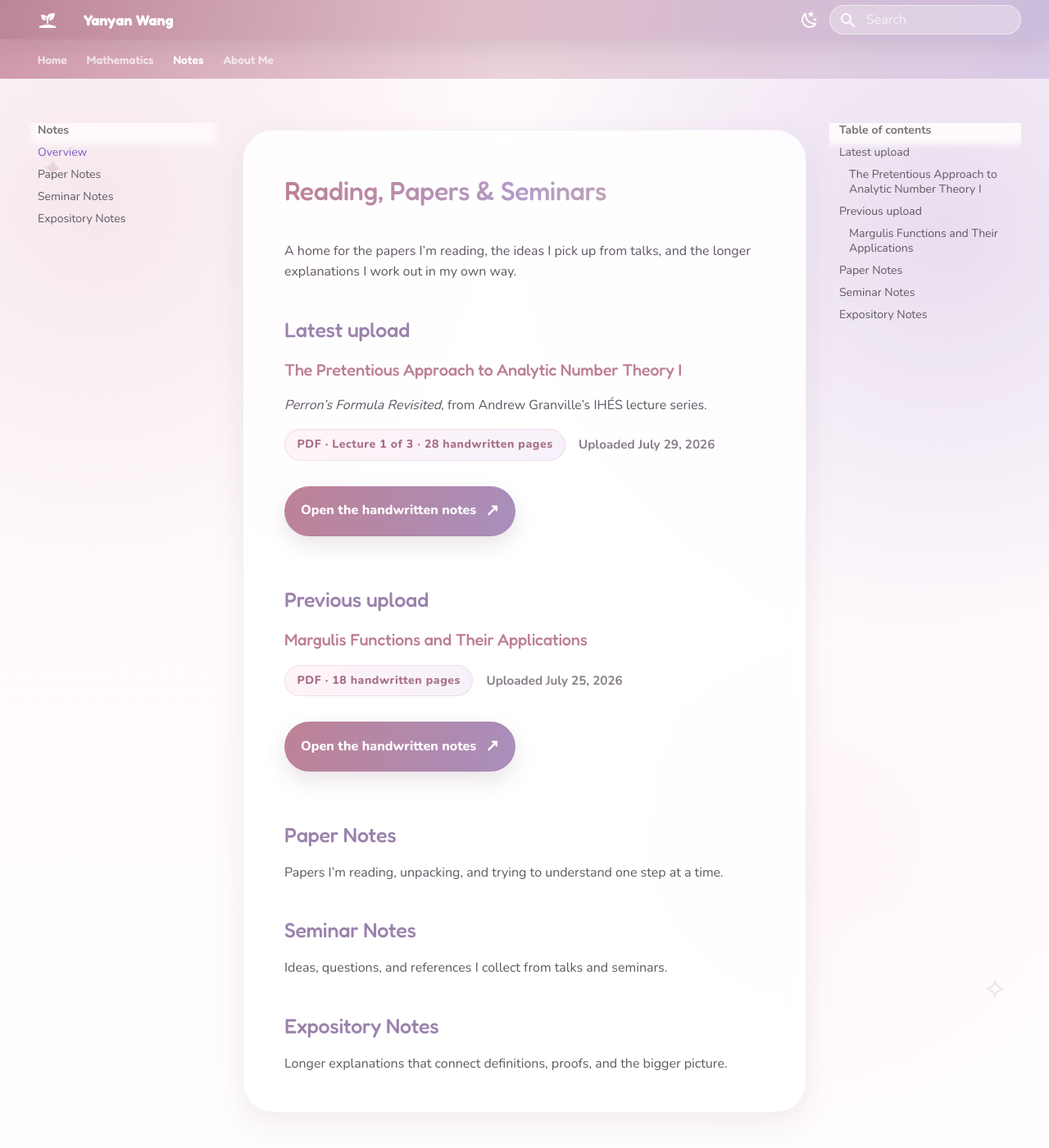
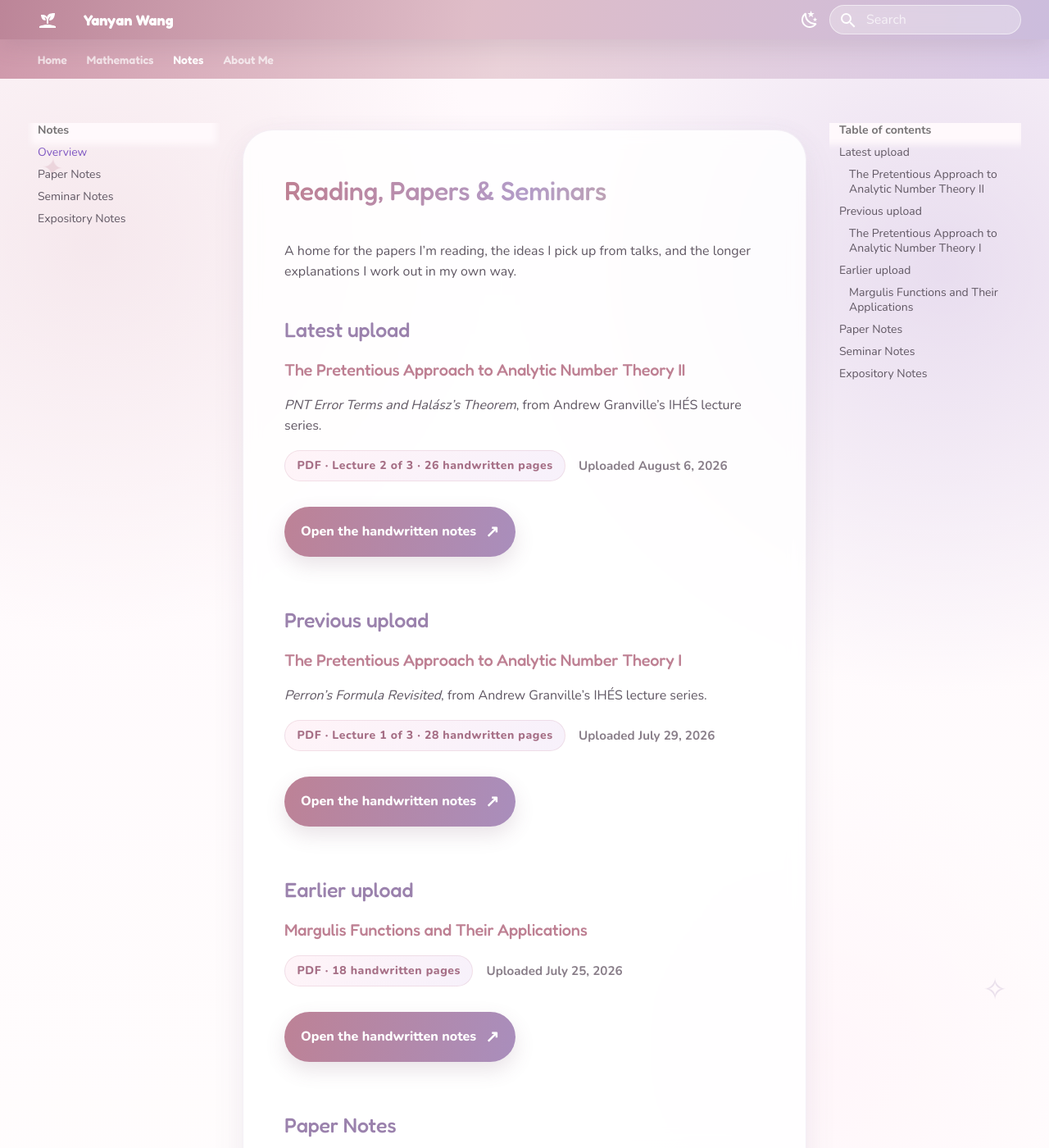
Before and after one commit to yanyanwang-math/yanyanwang-math.github.io, an MkDocs documentation site: the page built from docs/papers/index.md, in a window 1280 px wide and 1400 px high. Shown: the whole window at 82% size. Built offline with MkDocs 1.6.1 and Material for MkDocs 9.7.7, drawn with Linux system fonts in a browser that asks for light colours.

Commit message:
Add files via upload

```diff
--- a/docs/papers/index.md
+++ b/docs/papers/index.md
@@ -3,6 +3,23 @@
 A home for the papers I’m reading, the ideas I pick up from talks, and the longer explanations I work out in my own way.
 
 ## Latest upload
+
+### The Pretentious Approach to Analytic Number Theory II
+
+*PNT Error Terms and Halász’s Theorem*, from Andrew Granville’s IHÉS lecture series.
+
+<div class="note-upload-meta">
+  <span class="note-upload-badge">PDF · Lecture 2 of 3 · 26 handwritten pages</span>
+  <span class="note-upload-date">Uploaded August 6, 2026</span>
+</div>
+
+<a class="note-download-button"
+   href="../assets/notes/ihes-summer-school-2014/granville-pretentious-approach-ii-pnt-error-terms-and-halasz.pdf"
+   target="_blank" rel="noopener">
+  Open the handwritten notes <span>↗</span>
+</a>
+
+## Previous upload
 
 ### The Pretentious Approach to Analytic Number Theory I
 
@@ -19,7 +36,7 @@ A home for the papers I’m reading, the ideas I pick up from talks, and the lon
   Open the handwritten notes <span>↗</span>
 </a>
 
-## Previous upload
+## Earlier upload
 
 ### Margulis Functions and Their Applications
 
```
